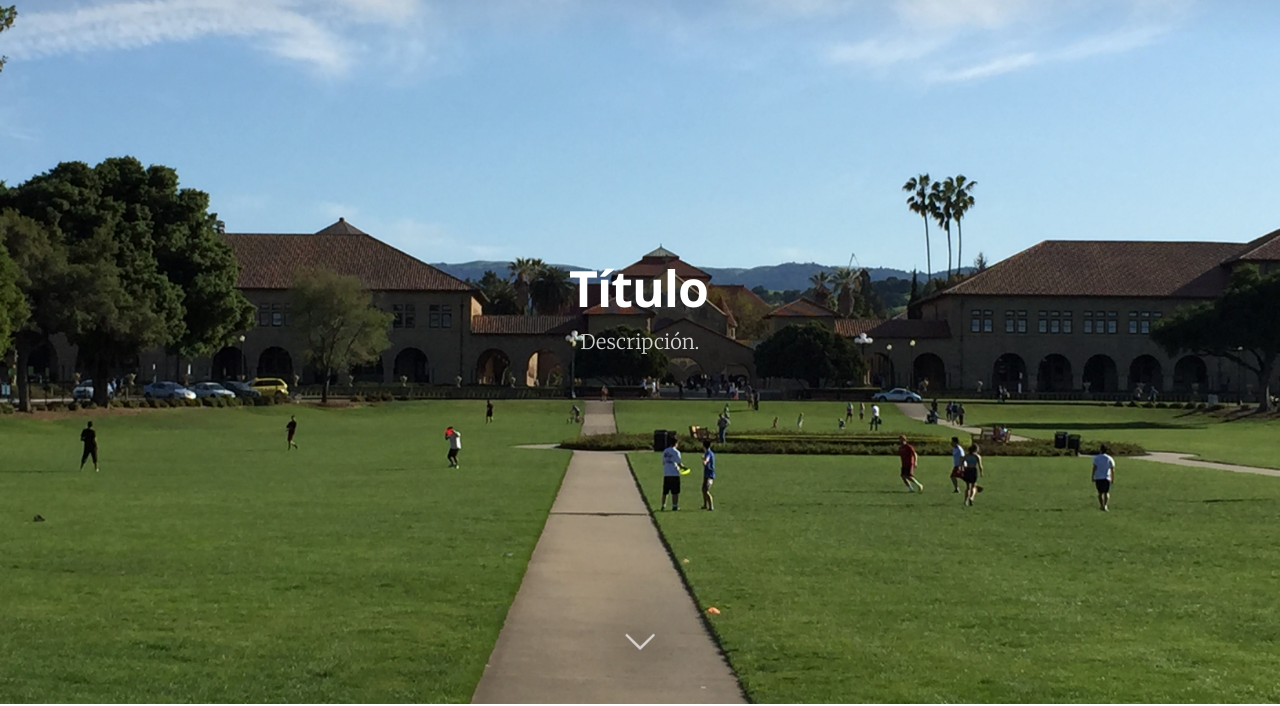
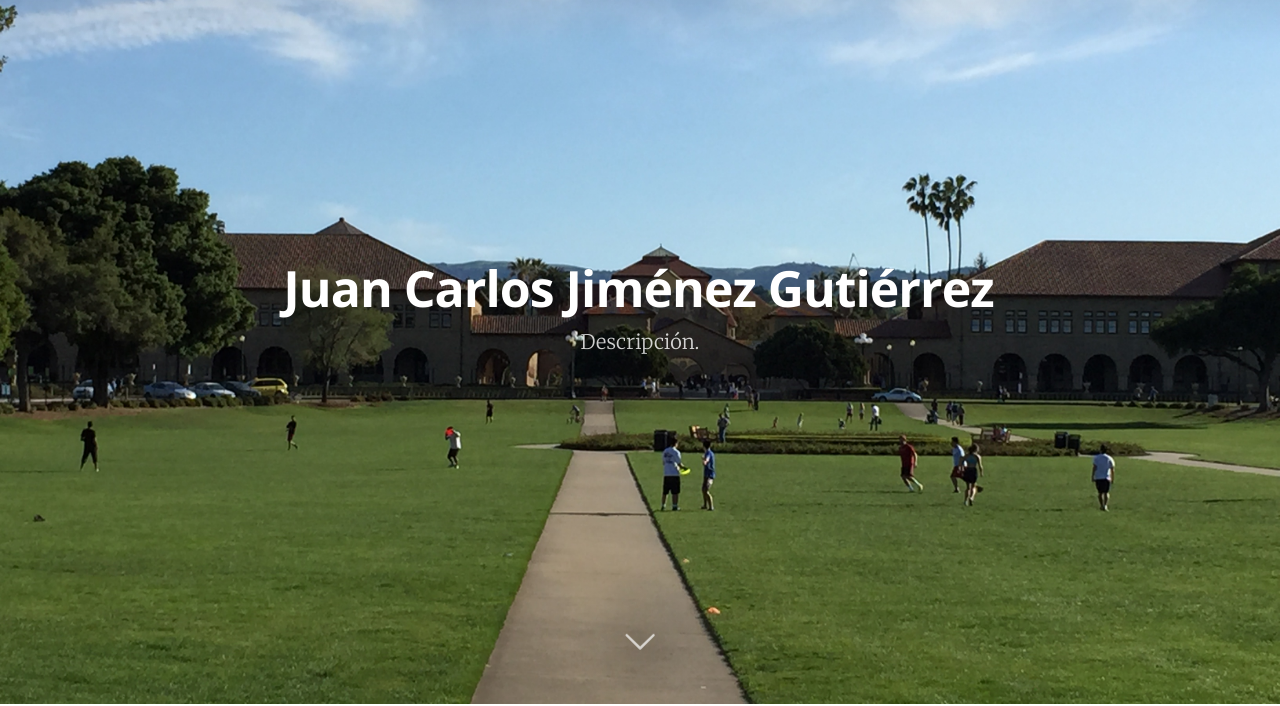
Before and after one commit to DevSENA/Ejercicio-Creaci-n-Repositorio, a plain HTML site: page index.html in a window 1280 px wide. Shown: the part 96-802 px from the top of the page. Drawn offline with nearby package versions, Linux system fonts and the light colour scheme.

Commit message:
Se cambia el título

```diff
--- a/index.html
+++ b/index.html
@@ -75,7 +75,7 @@
             </nav>
             <div class="vertical">
                 <div class="main-header-content inner">
-                    <h1 class="page-title">Título</h1>
+                    <h1 class="page-title">Juan Carlos Jiménez Gutiérrez</h1>
                     <h2 class="page-description">Descripción.</h2>
                 </div>
             </div>
```
